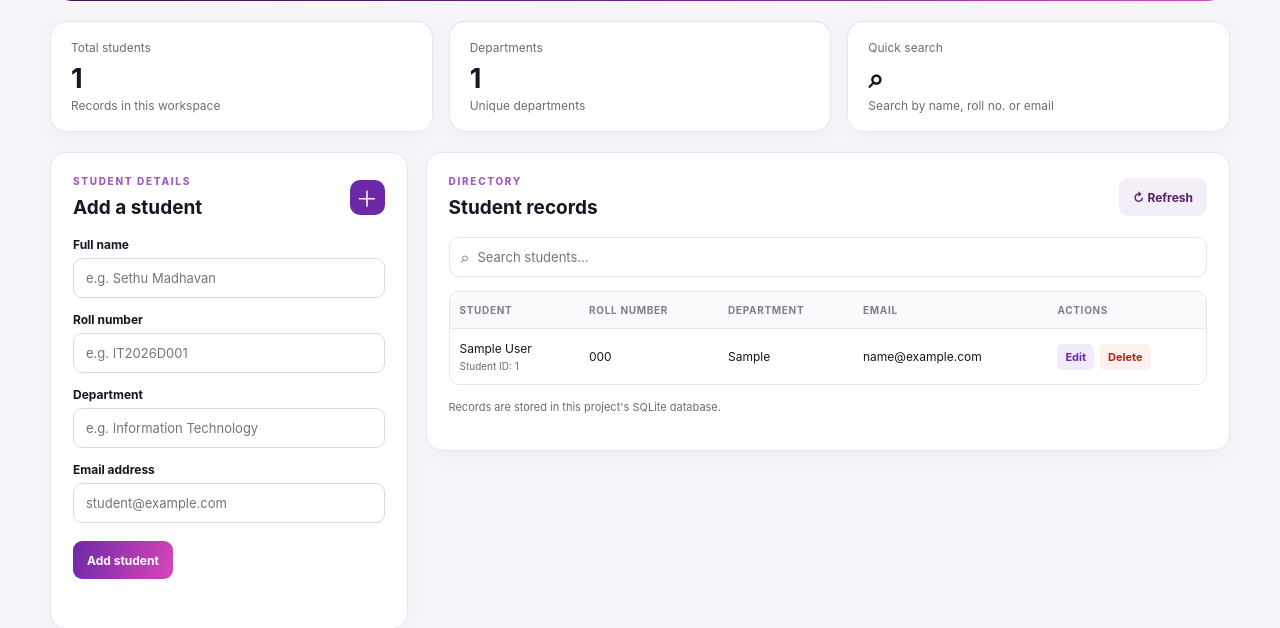
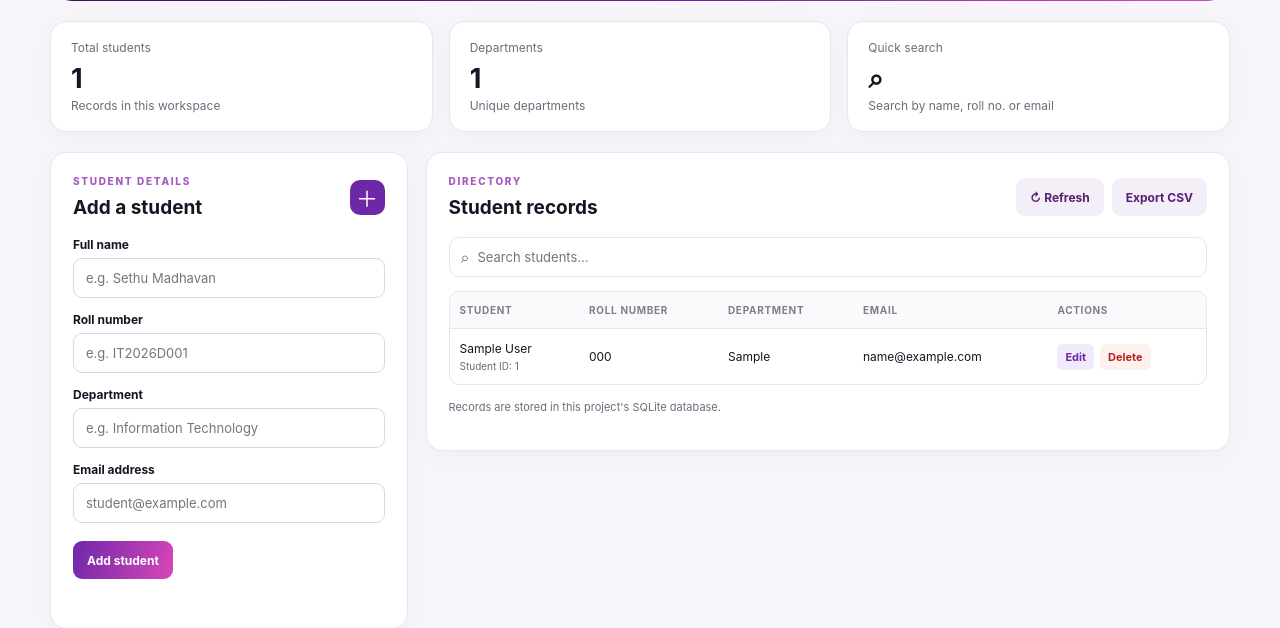
Before and after one commit to sethumadhavan505/Student-Management-System, a Flask app: page / in a window 1280 px wide. Shown: the part 357-985 px from the top of the page. Run offline with Flask 3, Linux system fonts and the light colour scheme; tables that the repository leaves empty hold one stand-in row (values such as "Sample post").

Commit message:
Add CSV export functionality to student management system

```diff
--- a/static/css/style.css
+++ b/static/css/style.css
@@ -192,6 +192,13 @@ input {
 .panel h2 {
   margin: 0;
   font-size: 19px;
+}
+
+.list-actions {
+  display: flex;
+  flex: 0 0 auto;
+  flex-wrap: wrap;
+  gap: 8px;
 }
 
 .heading-icon {
@@ -442,4 +449,8 @@ footer {
   .list-heading {
     align-items: flex-start;
   }
+
+  .list-actions {
+    justify-content: flex-end;
+  }
 }
--- a/static/js/app.js
+++ b/static/js/app.js
@@ -3,7 +3,16 @@ const tableBody = document.getElementById("studentTable");
 const message = document.getElementById("formMessage");
 const searchInput = document.getElementById("searchInput");
 const idInput = document.getElementById("studentId");
+const exportButton = document.getElementById("exportButton");
 const fields = ["name", "roll_number", "department", "email"];
+const csvColumns = [
+  ["id", "ID"],
+  ["name", "Name"],
+  ["roll_number", "Roll Number"],
+  ["department", "Department"],
+  ["email", "Email"],
+  ["created_at", "Created At"],
+];
 const localStorageKey = "student-management-system.students.v1";
 const usesBrowserStorage = document.body.dataset.storage === "local";
 let students = [];
@@ -149,6 +158,37 @@ function escapeHtml(value) {
   })[character]);
 }
 
+function escapeCsvValue(value) {
+  const text = value == null ? "" : String(value);
+  return `"${text.replace(/"/g, '""')}"`;
+}
+
+function exportStudentsToCsv() {
+  const header = csvColumns.map(([, label]) => escapeCsvValue(label)).join(",");
+  const rows = students.map((student) =>
+    csvColumns
+      .map(([field]) => escapeCsvValue(student[field]))
+      .join(","),
+  );
+  const csv = `\uFEFF${[header, ...rows].join("\r\n")}`;
+  const blob = new Blob([csv], { type: "text/csv;charset=utf-8" });
+  const url = URL.createObjectURL(blob);
+  const link = document.createElement("a");
+  link.href = url;
+  link.download = "students.csv";
+  link.hidden = true;
+  document.body.appendChild(link);
+  link.click();
+  link.remove();
+  window.setTimeout(() => URL.revokeObjectURL(url), 0);
+
+  if (students.length === 0) {
+    showMessage("No matching student records; exported an empty CSV.");
+  } else {
+    showMessage(`Exported ${students.length} student record${students.length === 1 ? "" : "s"} to CSV.`, "success");
+  }
+}
+
 function renderStudents(records) {
   if (!records.length) {
     tableBody.innerHTML =
@@ -251,6 +291,7 @@ tableBody.addEventListener("click", async (event) => {
 
 document.getElementById("cancelButton").addEventListener("click", resetForm);
 document.getElementById("refreshButton").addEventListener("click", loadStudents);
+exportButton.addEventListener("click", exportStudentsToCsv);
 searchInput.addEventListener("input", loadStudents);
 
 loadStudents();
--- a/templates/index.html
+++ b/templates/index.html
@@ -136,10 +136,15 @@
               <p class="eyebrow">DIRECTORY</p>
               <h2 id="directory-title">Student records</h2>
             </div>
-            <button class="btn secondary" id="refreshButton" type="button">
-              <span aria-hidden="true">↻</span>
-              Refresh
-            </button>
+            <div class="list-actions">
+              <button class="btn secondary" id="refreshButton" type="button">
+                <span aria-hidden="true">↻</span>
+                Refresh
+              </button>
+              <button class="btn secondary" id="exportButton" type="button">
+                Export CSV
+              </button>
+            </div>
           </div>
 
           <label class="sr-only" for="searchInput">Search students</label>
```
Also changed, not shown: index.html (+9 -4 lines), tests/test_app.py (+28 -7 lines).
